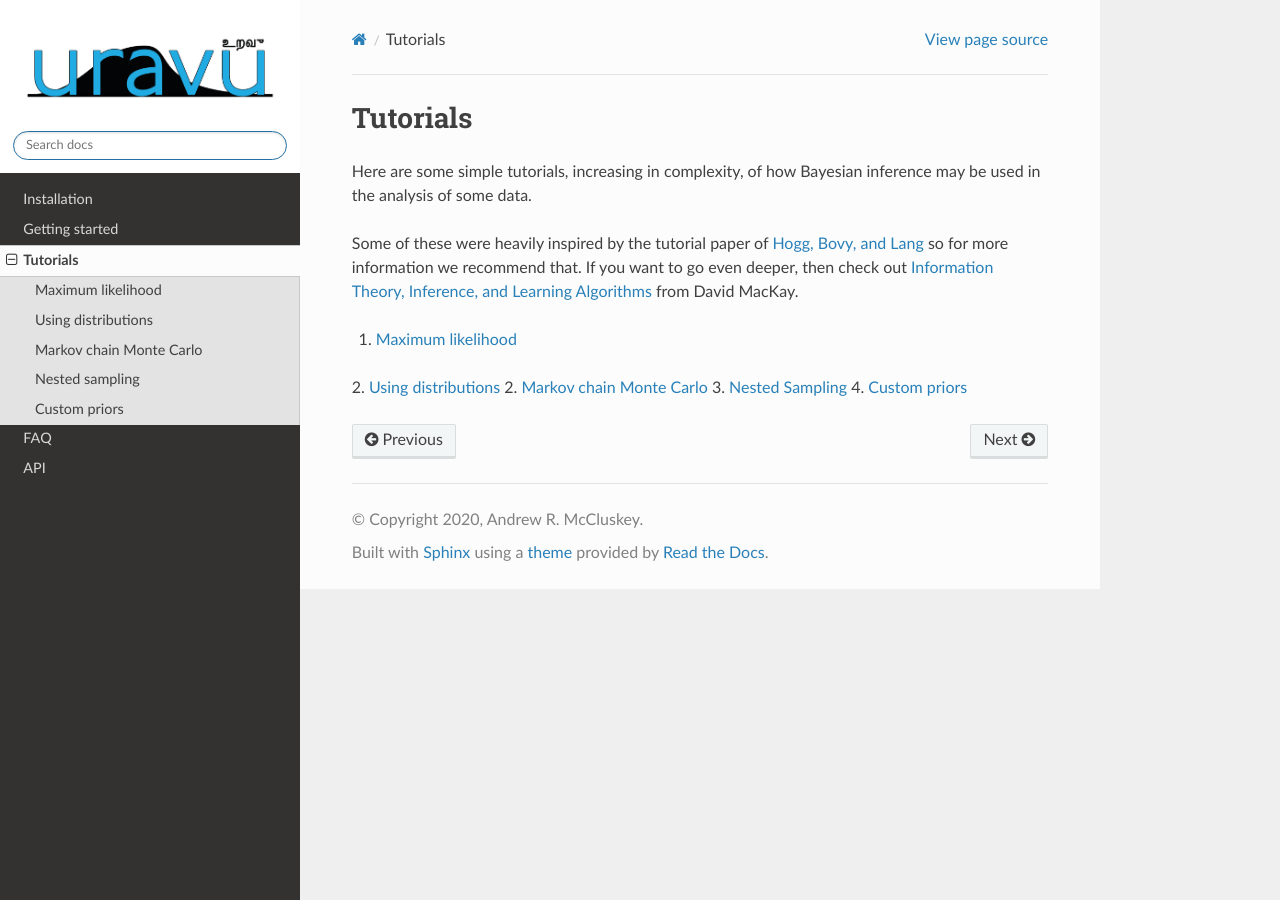
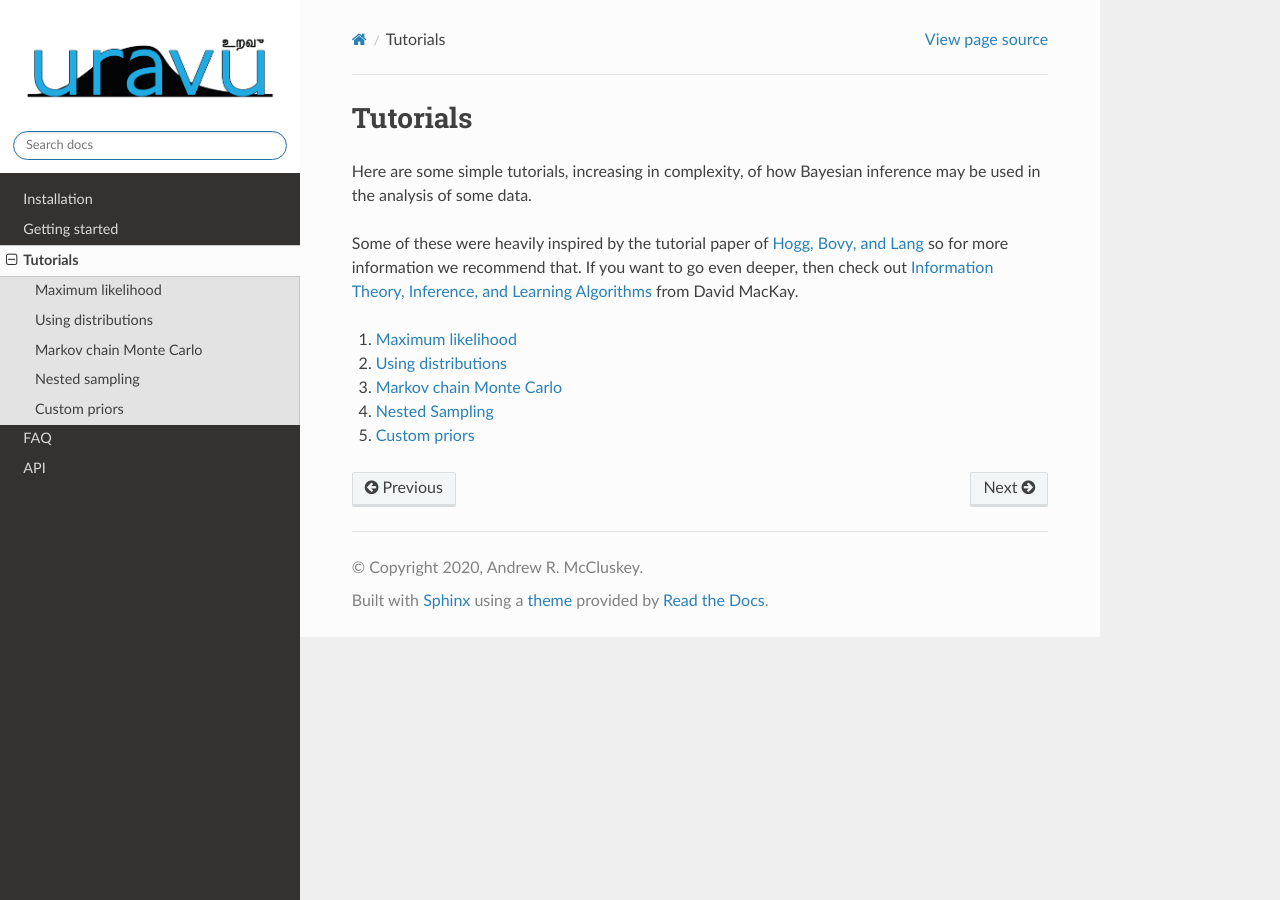
Before and after one commit to arm61/uravu, a Sphinx documentation site: the page built from docs/source/tutorials.rst, in a window 1280 px wide. Built offline with Sphinx 7.4.7 and the Read the Docs theme 2.0.0, drawn with Linux system fonts in a browser that asks for light colours; formulas are drawn with MathJax 3.

Commit message:
numbering

```diff
--- a/docs/source/tutorials.rst
+++ b/docs/source/tutorials.rst
@@ -8,9 +8,9 @@ If you want to go even deeper, then check out `Information Theory, Inference, an
 
 1. `Maximum likelihood`_
 2. `Using distributions`_
-2. `Markov chain Monte Carlo`_
-3. `Nested Sampling`_
-4. `Custom priors`_
+3. `Markov chain Monte Carlo`_
+4. `Nested Sampling`_
+5. `Custom priors`_
 
 
 .. toctree::
```
